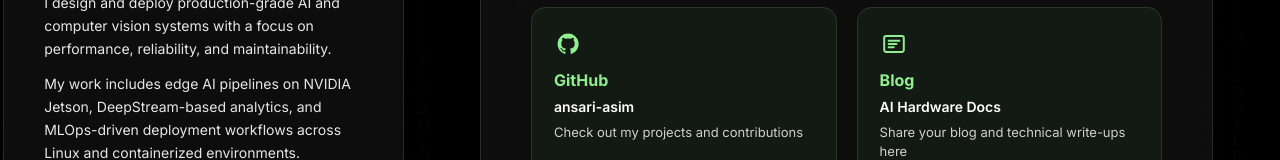
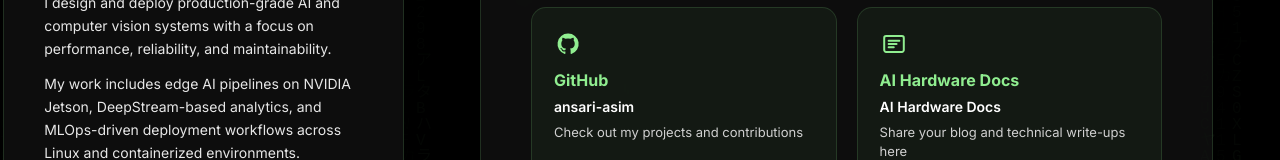
Before and after one commit to ansari-asim/asim-portfolio, a React (Vite) app: page /contact in a window 1280 px wide. Shown: the part 463-623 px from the top of the page. Built offline with nearby package versions, Linux system fonts and the light colour scheme.

Commit message:
change the Doc URL

```diff
--- a/src/pages/ContactPage.jsx
+++ b/src/pages/ContactPage.jsx
@@ -52,9 +52,9 @@
     },
     {
       icon: iconMap.blog,
-      title: "Blog",
+      title: "AI Hardware Docs",
       value: "AI Hardware Docs",
-      link: "https://ansari-asim.github.io/GPU-Documentation/GPU/",
+      link: "https://ansari-asim.github.io/GPU-Documentation/",
       description: "Share your blog and technical write-ups here"
     }
   ];
```
